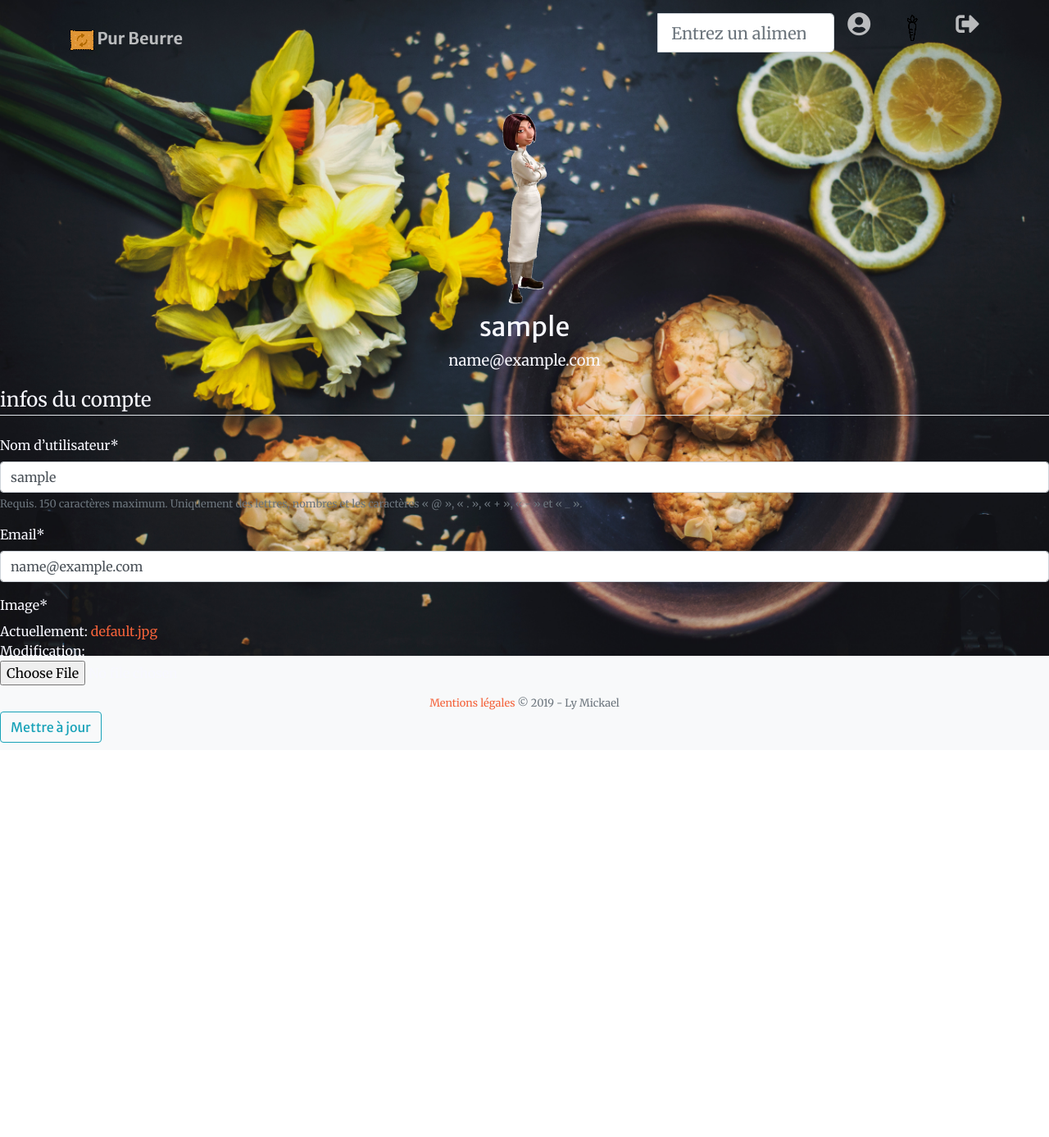
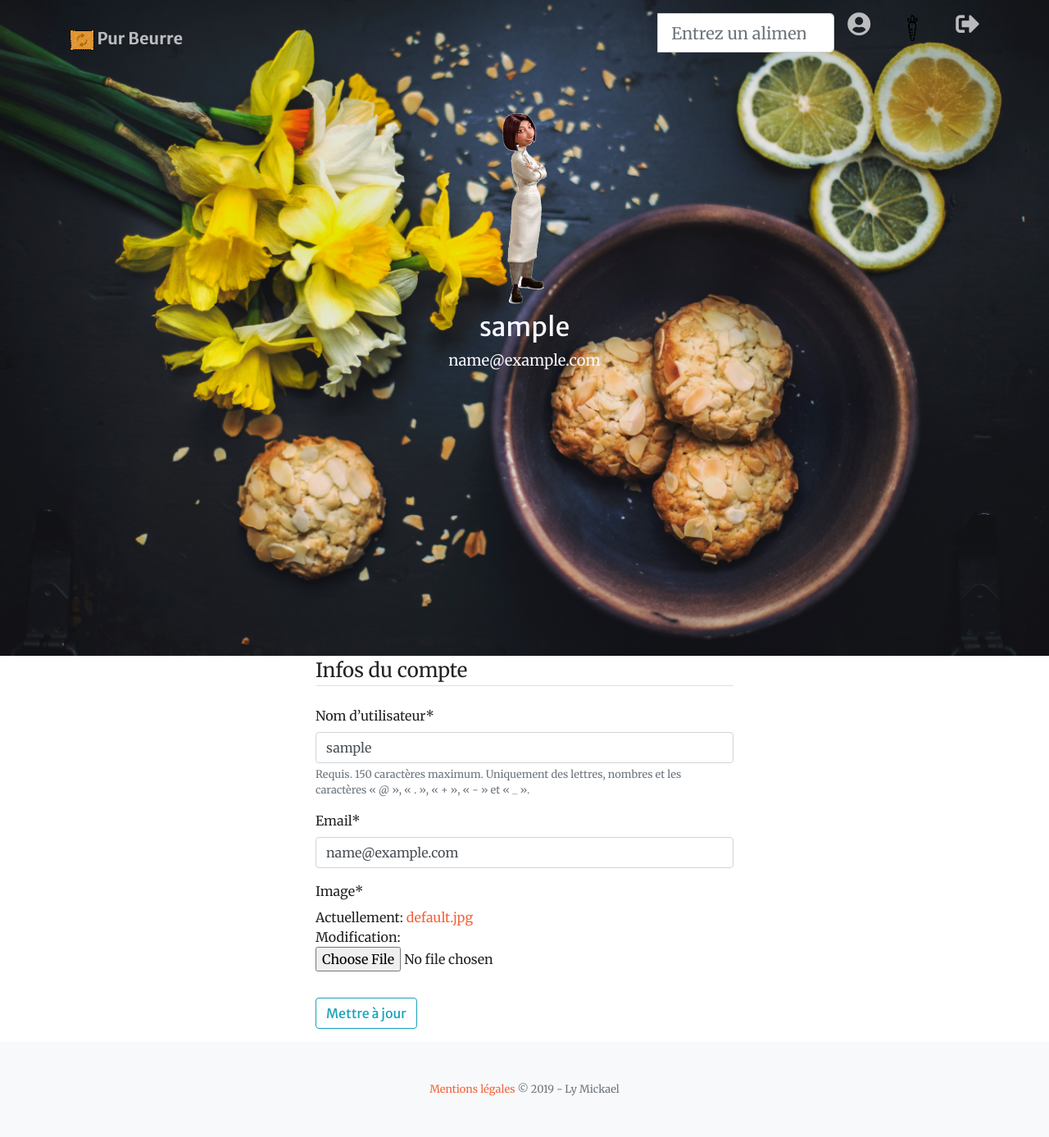
Before and after one commit to Goro-Majima/p11-Am-liorer-un-projet-existant, a Django app: page /profile/ in a window 1280 px wide. Shown: the whole page at 82% size. Before the commit the page ends 906 px from the top, so only its background shows below. Run offline with Django 3.2, Linux system fonts and the light colour scheme; the visitor is signed in with stand-in values (Sample User, id 1); some libraries are stand-ins or nearby versions.

Commit message:
fix profile update template

```diff
--- a/purbeurre/users/templates/users/profile.html
+++ b/purbeurre/users/templates/users/profile.html
@@ -17,11 +17,16 @@
             </div>
         </div>
     </div>
+</header>
+<div class="container">
+    <div class="row justify-content-center align-items-center">
+            <div id="login-column" class="col-md-6">
+                <div id="login-box" class="col-md-12">
                     <form method="POST" enctype="multipart/form-data">
 
                         {% csrf_token %}
-        <fieldset class="form-group" style='color:ghostwhite'>
-            <legend class="border-bottom mb-4" >infos du compte </legend>
+                        <fieldset class="form-group" style='color:rgb(35, 35, 37)'>
+                            <legend class="border-bottom mb-4" >Infos du compte </legend>
                             {{ u_form|crispy }}
                             {{ p_form|crispy }}
                         </fieldset>
@@ -29,5 +34,8 @@
                             <button class="btn btn-outline-info" type="submit">Mettre à jour</button>
                         </div>
                     </form>
-</header>
+                </div>
+        </div>
+    </div>
+</div>
 {% endblock %}
```
Lines whose indentation alone changed are shown as unchanged.
